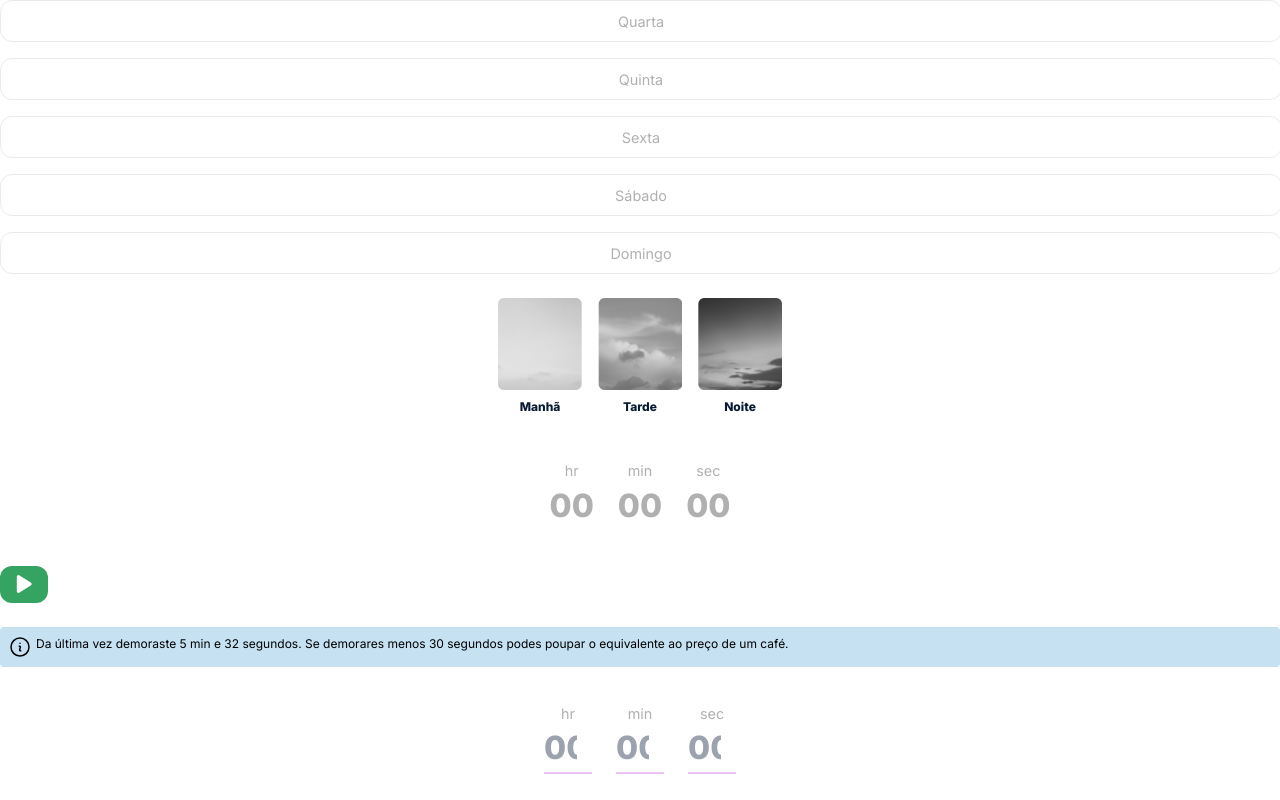
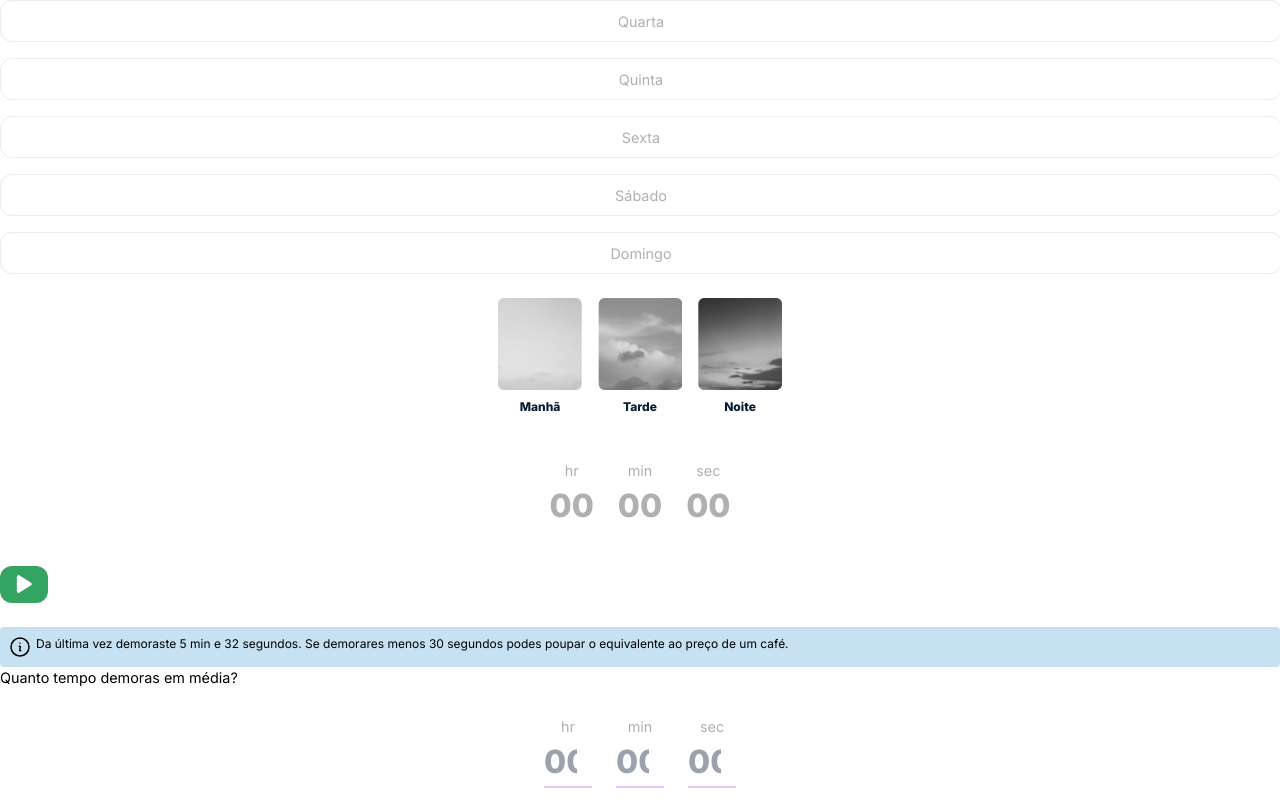
Before and after one commit to almt00/savee, a Next.js app: page /Testing in a window 1280 px wide. Shown: the part 1070-1870 px from the top of the page. Built offline with nearby package versions, Linux system fonts and the light colour scheme.

Commit message:
added mesasge

```diff
--- a/components/routines/TimeSelector.js
+++ b/components/routines/TimeSelector.js
@@ -4,7 +4,9 @@ import React from "react";
 export default function TimeSelector() {
   return (
     <>
-      <form className={`flex gap-6 justify-center text-center p-3 mt-6`}>
+            <p>Quanto tempo demoras em média?</p>
+
+      <form className={`flex gap-6 justify-center text-center p-3 mt-4`}>
         <div className="border-b-2 border-purple">
           <p className="text-muted">hr</p>
           <Input
```
